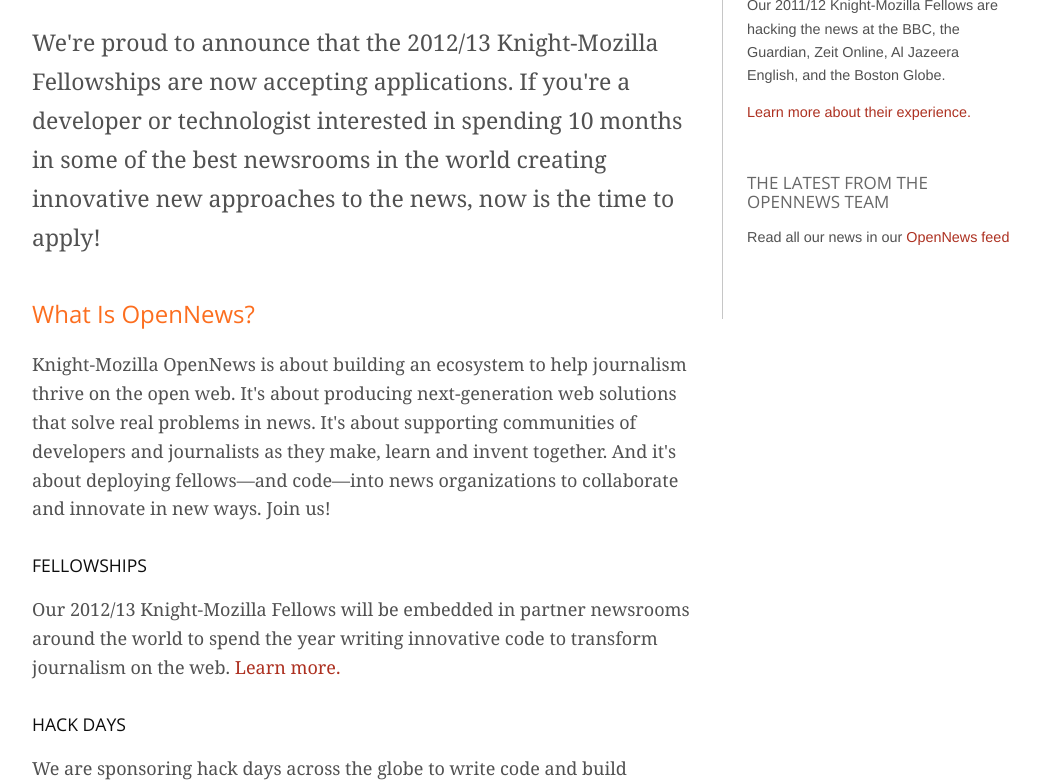
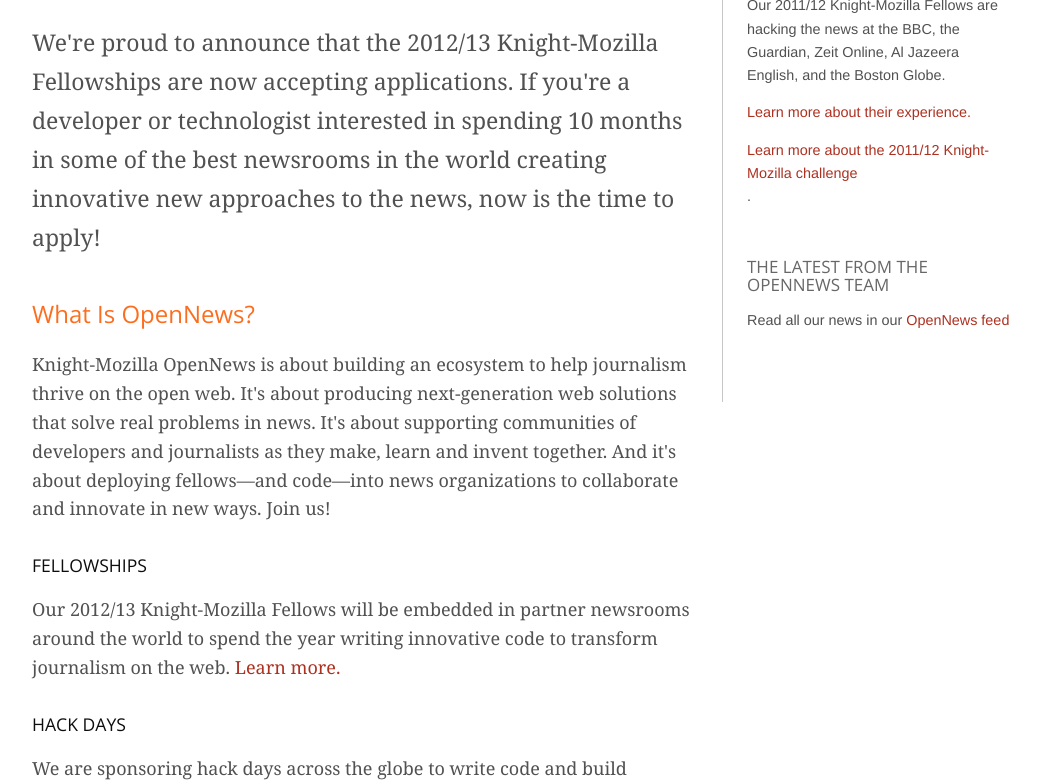
Before and after one commit to mozilla/mozilla-opennews, a Jekyll site: the page built from index.html, in a window 1280 px wide and 900 px high, scrolled down 588 px, cut to the strip 118-900 px from the top of the window. Shown: the whole strip, without its empty margins (118-1158 px from the left). Built offline with Jekyll 4.4.1, drawn with Linux system fonts in a browser that asks for light colours; nearby versions of some CDN libraries; Markdown is read by kramdown in place of the engine named in the settings; comment, search, counter and statistics services are not loaded.

Commit message:
Adding in a link to the 2011 content on drumbeat.org

```diff
--- a/_includes/sidebar_update.html
+++ b/_includes/sidebar_update.html
@@ -17,6 +17,7 @@
                 <li><img src="/media/img/fellows/dan_small.jpg" alt=""></li>
                 </ul>
                 <p>Our 2011/12 Knight-Mozilla Fellows are hacking the news at the BBC, the Guardian, Zeit Online, Al Jazeera English, and the Boston Globe. <a href="/fellowships/2011meet.html">Learn more about their experience.</a></p>
+                <p><a href="http://drumbeat.org/journalism/2011/">Learn more about the 2011/12 Knight-Mozilla challenge</a>.</p>
 </div>
 
 <div id="newsbox">
```
Also changed, not shown: 11 other files.
